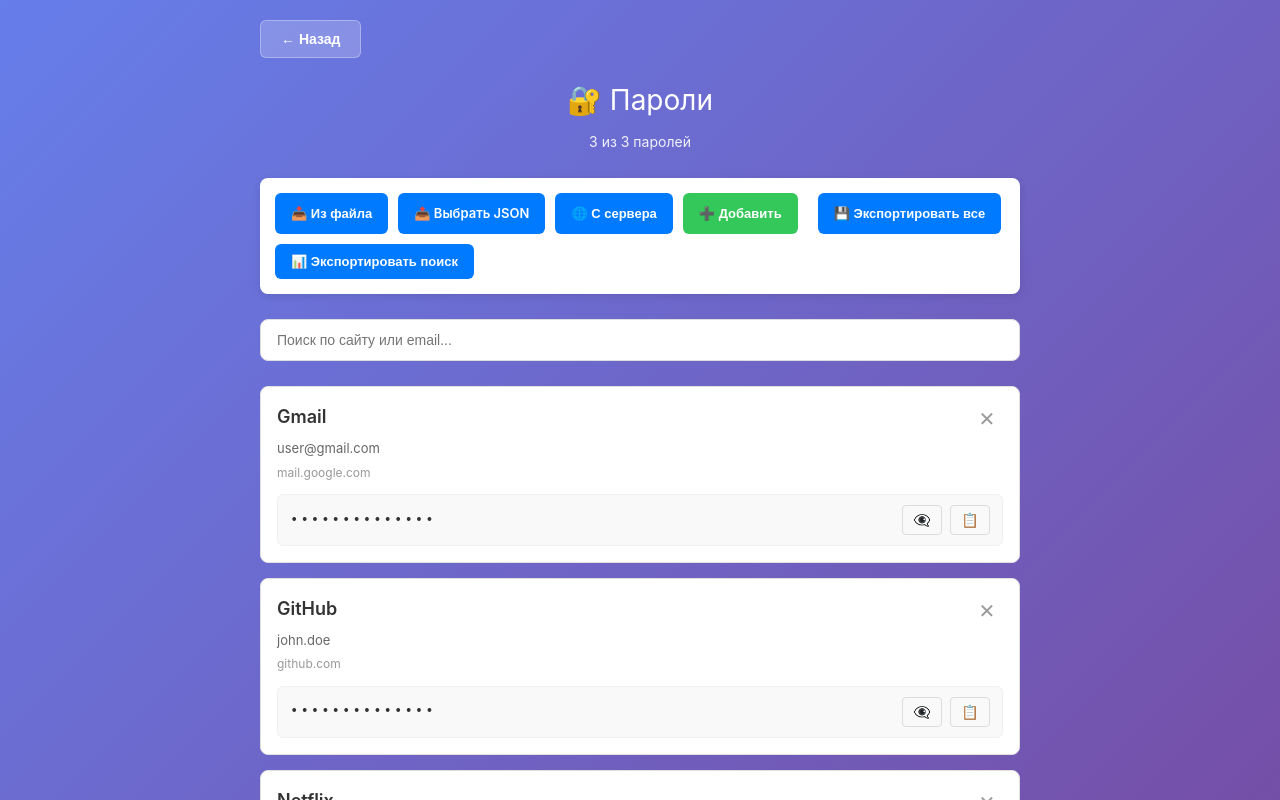
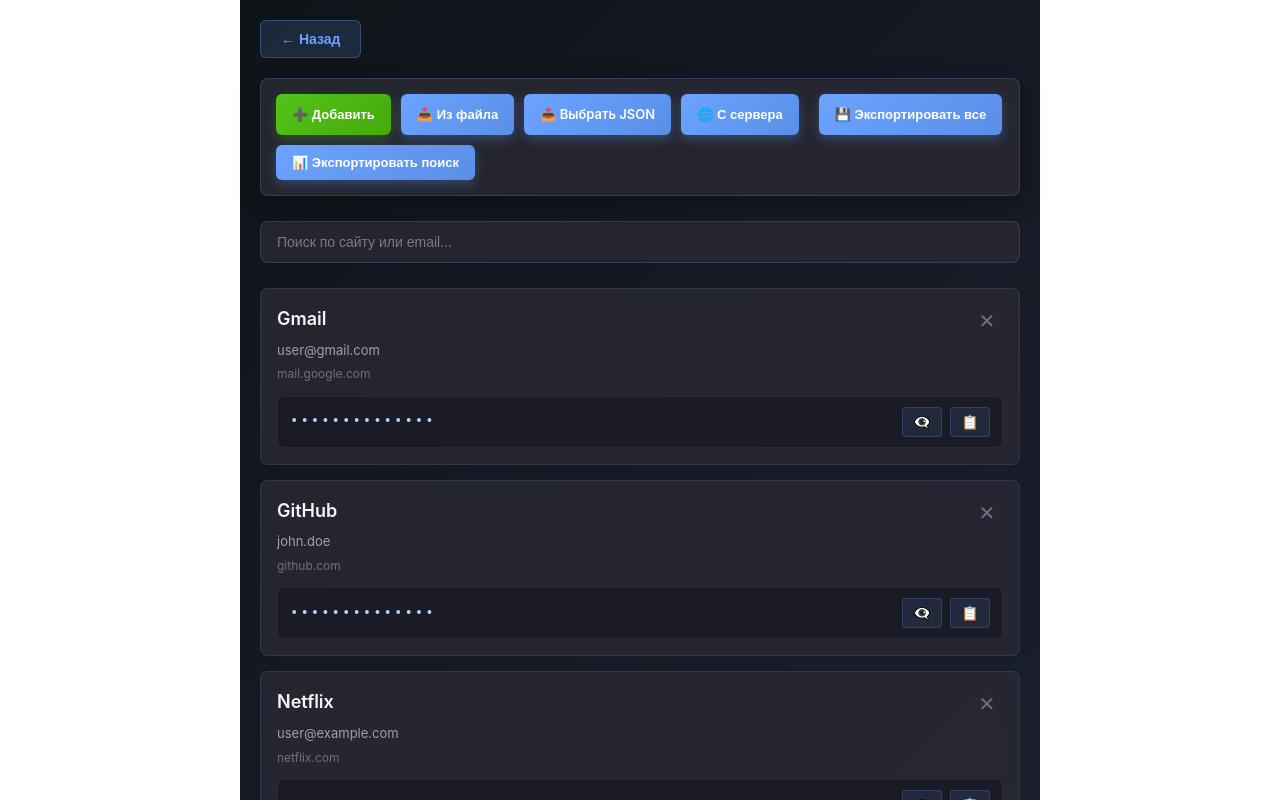
Before and after one commit to 0me1/PassManagerVue, a Vue app: page /manager in a window 1280 px wide. Shown: the top 800 px of the page. Built offline with nearby package versions, Linux system fonts and the light colour scheme.

Commit message:
change style pmanager

```diff
--- a/src/App.vue
+++ b/src/App.vue
@@ -12,6 +12,5 @@
 <style scoped>
 .app {
   min-height: 100vh;
-  background: linear-gradient(135deg, #667eea 0%, #764ba2 100%);
 }
 </style>
--- a/src/components/PasswordManager.vue
+++ b/src/components/PasswordManager.vue
@@ -184,21 +184,22 @@
         <!-- Кнопка назад -->
         <button @click="router.push('/')" class="back-btn">← Назад</button>
 
-        <div class="header">
-            <h1>🔐 Пароли</h1>
-            <p class="subtitle">{{ filteredPasswords.length }} из {{ passwords.length }} паролей</p>
-        </div>
-
-        <!-- Панель загрузки -->
-        <!-- Панель загрузки -->
         <div class="load-panel">
             <button
-                @click="loadPasswordsFromFile"
+                @click="addPassword"
                 :disabled="isLoading"
-                class="load-btn"
+                class="load-btn add-btn"
             >
-                {{ isLoading ? '⏳ Загрузка...' : '📥 Из файла' }}
+                ➕ Добавить
             </button>
+
+            <button
+            @click="loadPasswordsFromFile"
+            :disabled="isLoading"
+            class="load-btn"
+            >
+            {{ isLoading ? '⏳ Загрузка...' : '📥 Из файла' }}
+        </button>
 
             <label class="file-input-label">
                 <input
@@ -219,13 +220,6 @@
                 {{ isLoading ? '⏳ Загрузка...' : '🌐 С сервера' }}
             </button>
 
-            <button
-                @click="addPassword"
-                :disabled="isLoading"
-                class="load-btn add-btn"
-            >
-                ➕ Добавить
-            </button>
 
             <div class="load-separator"></div>
 
@@ -325,12 +319,13 @@
     margin: 0 auto;
     padding: 20px;
     min-height: 100vh;
+    background: linear-gradient(135deg, #0F1419 0%, #1A1F2E 100%);
 }
 
 .back-btn {
-    background: rgba(255, 255, 255, 0.2);
-    color: white;
-    border: 1px solid rgba(255, 255, 255, 0.3);
+    background: rgba(107, 163, 255, 0.15);
+    color: #6BA3FF;
+    border: 1px solid rgba(107, 163, 255, 0.3);
     padding: 10px 20px;
     border-radius: 6px;
     cursor: pointer;
@@ -341,24 +336,30 @@
 }
 
 .back-btn:hover {
-    background: rgba(255, 255, 255, 0.3);
+    background: rgba(107, 163, 255, 0.25);
+    border-color: rgba(107, 163, 255, 0.5);
 }
 
 .header {
     margin-bottom: 25px;
     text-align: center;
-    color: white;
+    color: #F5F5F5;
 }
 
 .header h1 {
     font-size: 28px;
     margin: 0 0 8px 0;
+    background: linear-gradient(135deg, #6BA3FF, #A78BFA);
+    -webkit-background-clip: text;
+    -webkit-text-fill-color: transparent;
+    background-clip: text;
 }
 
 .subtitle {
     font-size: 14px;
     margin: 0;
-    opacity: 0.9;
+    opacity: 0.8;
+    color: #B0B0B0;
 }
 
 /* Панель загрузки */
@@ -367,14 +368,16 @@
     gap: 10px;
     margin-bottom: 25px;
     flex-wrap: wrap;
-    background: white;
+    background: rgba(42, 42, 52, 0.8);
     padding: 15px;
     border-radius: 8px;
-    box-shadow: 0 2px 8px rgba(0, 0, 0, 0.1);
+    border: 1px solid rgba(107, 163, 255, 0.2);
+    box-shadow: 0 8px 24px rgba(0, 0, 0, 0.3);
+    backdrop-filter: blur(10px);
 }
 
 .load-btn, .file-input-label {
-    background: #007AFF;
+    background: linear-gradient(135deg, #6BA3FF, #5A8FE8);
     color: white;
     border: none;
     padding: 10px 16px;
@@ -384,12 +387,14 @@
     cursor: pointer;
     transition: all 0.2s;
     white-space: nowrap;
+    box-shadow: 0 4px 12px rgba(107, 163, 255, 0.3);
 }
 
 .load-btn:hover:not(:disabled),
 .file-input-label:hover {
-    background: #0051D5;
+    background: linear-gradient(135deg, #7EB3FF, #6BA3FF);
     transform: translateY(-2px);
+    box-shadow: 0 6px 16px rgba(107, 163, 255, 0.4);
 }
 
 .load-btn:disabled,
@@ -399,11 +404,13 @@
 }
 
 .add-btn {
-    background: #34C759;
+    background: linear-gradient(135deg, #52C41A, #45AA0A);
+    box-shadow: 0 4px 12px rgba(82, 196, 26, 0.3);
 }
 
 .add-btn:hover:not(:disabled) {
-    background: #00BB2D;
+    background: linear-gradient(135deg, #6FD13C, #52C41A);
+    box-shadow: 0 6px 16px rgba(82, 196, 26, 0.4);
 }
 
 .file-input {
@@ -423,16 +430,23 @@
 .search-input {
     width: 100%;
     padding: 12px 16px;
-    border: 1px solid #ddd;
+    border: 1px solid rgba(107, 163, 255, 0.2);
     border-radius: 8px;
     font-size: 14px;
-    background: white;
+    background: rgba(42, 42, 52, 0.8);
+    color: #F5F5F5;
+    transition: all 0.2s;
+}
+
+.search-input::placeholder {
+    color: rgba(180, 180, 190, 0.6);
 }
 
 .search-input:focus {
     outline: none;
-    border-color: #007AFF;
-    box-shadow: 0 0 0 3px rgba(0, 122, 255, 0.1);
+    border-color: #6BA3FF;
+    background: rgba(42, 42, 52, 1);
+    box-shadow: 0 0 0 3px rgba(107, 163, 255, 0.15);
 }
 
 /* Список паролей */
@@ -444,15 +458,18 @@
 
 /* Элемент пароля */
 .password-item {
-    background: white;
+    background: rgba(42, 42, 52, 0.8);
     border-radius: 8px;
     padding: 16px;
-    border: 1px solid #e0e0e0;
-    transition: box-shadow 0.2s;
+    border: 1px solid rgba(107, 163, 255, 0.15);
+    transition: all 0.2s;
+    backdrop-filter: blur(10px);
 }
 
 .password-item:hover {
-    box-shadow: 0 2px 8px rgba(0, 0, 0, 0.1);
+    background: rgba(42, 42, 52, 1);
+    border-color: rgba(107, 163, 255, 0.3);
+    box-shadow: 0 8px 24px rgba(0, 0, 0, 0.3);
 }
 
 /* Заголовок элемента */
@@ -470,19 +487,19 @@
 .website-name {
     font-size: 18px;
     margin: 0 0 6px 0;
-    color: #333;
+    color: #F5F5F5;
     font-weight: 600;
 }
 
 .email {
     font-size: 13px;
-    color: #666;
+    color: #A0A0B0;
     margin: 0 0 4px 0;
 }
 
 .url {
     font-size: 12px;
-    color: #999;
+    color: #707080;
     margin: 0;
 }
 
@@ -490,7 +507,7 @@
 .delete-btn {
     background: none;
     border: none;
-    color: #999;
+    color: #707080;
     font-size: 20px;
     cursor: pointer;
     padding: 0;
@@ -503,7 +520,7 @@
 }
 
 .delete-btn:hover {
-    color: #ff3b30;
+    color: #FF6B6B;
 }
 
 /* Поле пароля */
@@ -511,17 +528,17 @@
     display: flex;
     gap: 8px;
     align-items: center;
-    background: #f9f9f9;
+    background: rgba(25, 25, 35, 0.8);
     padding: 10px 12px;
     border-radius: 6px;
-    border: 1px solid #f0f0f0;
+    border: 1px solid rgba(107, 163, 255, 0.1);
 }
 
 .password-display {
     flex: 1;
     font-family: 'Courier New', monospace;
     font-size: 14px;
-    color: #333;
+    color: #B0D4FF;
     user-select: none;
 }
 
@@ -536,37 +553,39 @@
 }
 
 .action-btn {
-    background: none;
-    border: 1px solid #ddd;
+    background: rgba(107, 163, 255, 0.1);
+    border: 1px solid rgba(107, 163, 255, 0.2);
     padding: 6px 10px;
     border-radius: 4px;
     cursor: pointer;
     font-size: 14px;
+    color: #6BA3FF;
     transition: all 0.2s;
     min-width: 40px;
 }
 
 .action-btn:hover {
-    background: white;
-    border-color: #007AFF;
-    color: #007AFF;
+    background: rgba(107, 163, 255, 0.2);
+    border-color: rgba(107, 163, 255, 0.4);
+    color: #7EB3FF;
 }
 
 .action-btn.copied {
-    background: #34C759;
-    color: white;
-    border-color: #34C759;
+    background: rgba(82, 196, 26, 0.2);
+    color: #52C41A;
+    border-color: rgba(82, 196, 26, 0.4);
 }
 
 /* Пустое состояние */
 .empty-state {
     text-align: center;
     padding: 40px 20px;
-    color: white;
+    color: #B0B0B0;
     font-size: 16px;
-    background: rgba(255, 255, 255, 0.1);
+    background: rgba(107, 163, 255, 0.08);
     border-radius: 8px;
-    margin-top: 20px
+    margin-top: 20px;
+    border: 1px solid rgba(107, 163, 255, 0.15);
 }
 
 </style>
```
